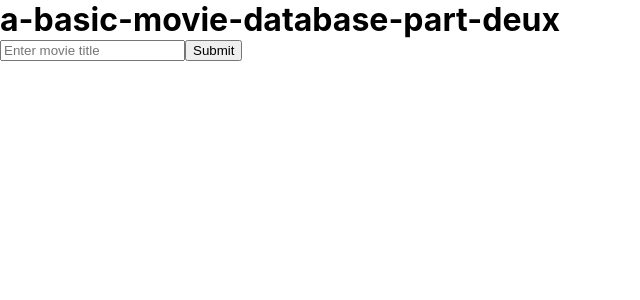
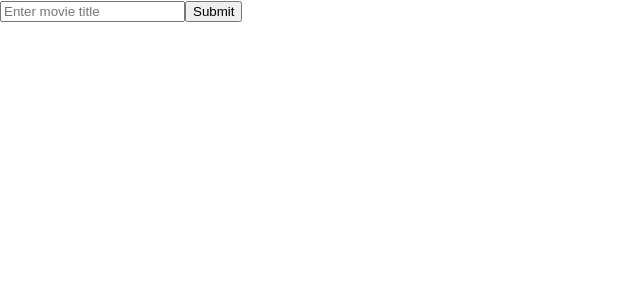
Before and after one commit to slawinski/a-basic-movie-database-part-deux, a Nuxt app: page / in a window 1280 px wide. Shown: the top 300 px of the page, without its empty margins (0-640 px from the left). Built offline with nearby package versions, Linux system fonts and the light colour scheme.

Commit message:
Extracting search bar to separate component

```diff
--- /dev/null
+++ b/components/SearchBar.vue
@@ -0,0 +1,34 @@
+<template>
+  <div>
+    <form>
+      <input
+        v-model="lookupMovie"
+        type="text"
+        placeholder="Enter movie title"
+        aria-label="Movie title"
+        required
+      />
+      <button type="submit" @click.prevent="handleClick" @keydown="handleClick">
+        Submit
+      </button>
+    </form>
+  </div>
+</template>
+
+<script>
+export default {
+  name: 'SearchBar',
+  data() {
+    return {
+      lookupMovie: null,
+    };
+  },
+  methods: {
+    handleClick(e) {
+      this.$emit('input', this.lookupMovie);
+    },
+  },
+};
+</script>
+
+<style lang="scss" scoped></style>
--- a/nuxt.config.js
+++ b/nuxt.config.js
@@ -65,4 +65,5 @@ export default {
      */
     extend(config, ctx) {},
   },
+  components: true,
 };
--- a/pages/index.vue
+++ b/pages/index.vue
@@ -1,28 +1,12 @@
 <template>
   <div>
     <div>
-      <h1>a-basic-movie-database-part-deux</h1>
-      <form>
-        <input
-          v-model="lookupMovie"
-          type="text"
-          placeholder="Enter movie title"
-          aria-label="Movie title"
-          required
-        />
-        <button type="submit" @click.prevent="submit" @keydown="submit">
-          Submit
-        </button>
-      </form>
+      <SearchBar @input="submit" />
       <div>
         <div v-for="movie in movies" :key="movie.id" class="m-4">
           <div>
             <div>
-              <img
-                class="w-full object-cover"
-                :src="movie.poster"
-                alt="Movie poster"
-              />
+              <img :src="movie.poster" alt="Movie poster" />
             </div>
             <div>
               <div>{{ movie.title }} ({{ movie.year }})</div>
@@ -45,6 +29,7 @@ import axios from 'axios';
 import gql from 'graphql-tag';
 
 export default {
+  name: 'Home',
   apollo: {
     movies: {
       query: gql`
@@ -81,7 +66,6 @@ export default {
   },
   data() {
     return {
-      lookupMovie: null,
       fetchedMovie: null,
       movies: null,
     };
@@ -101,16 +85,16 @@ export default {
         },
       });
     },
-    async submit() {
+    async submit(movie) {
       let result = null;
       try {
         result = await axios.get(
-          `https://www.omdbapi.com/?apikey=869369bc&t=${this.lookupMovie}`,
+          `https://www.omdbapi.com/?apikey=869369bc&t=${movie}`,
         );
       } catch (err) {
         console.error(err);
       } finally {
-        this.lookupMovie = null;
+        movie = null;
         this.fetchedMovie = result;
         await this.$apollo.mutate({
           mutation: gql`
```
Also changed, not shown: components/MovieCard.vue (added).
